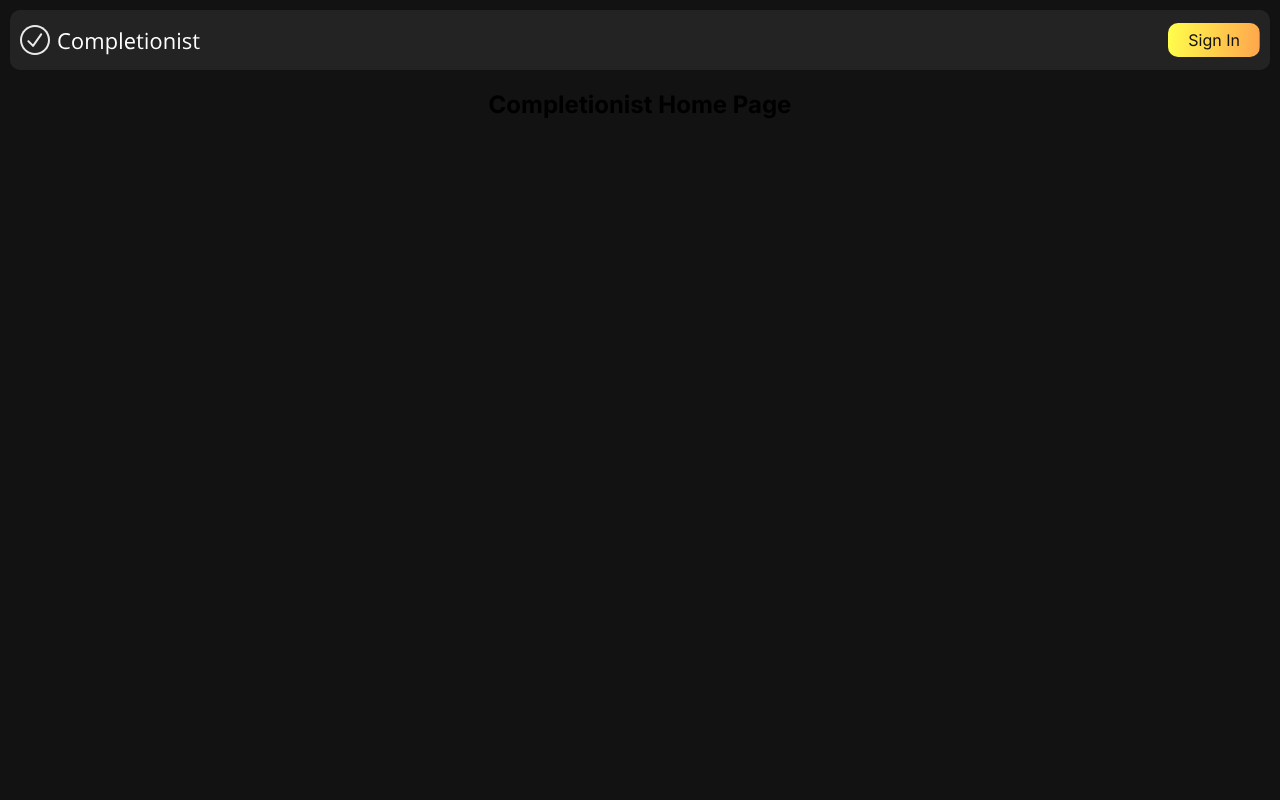
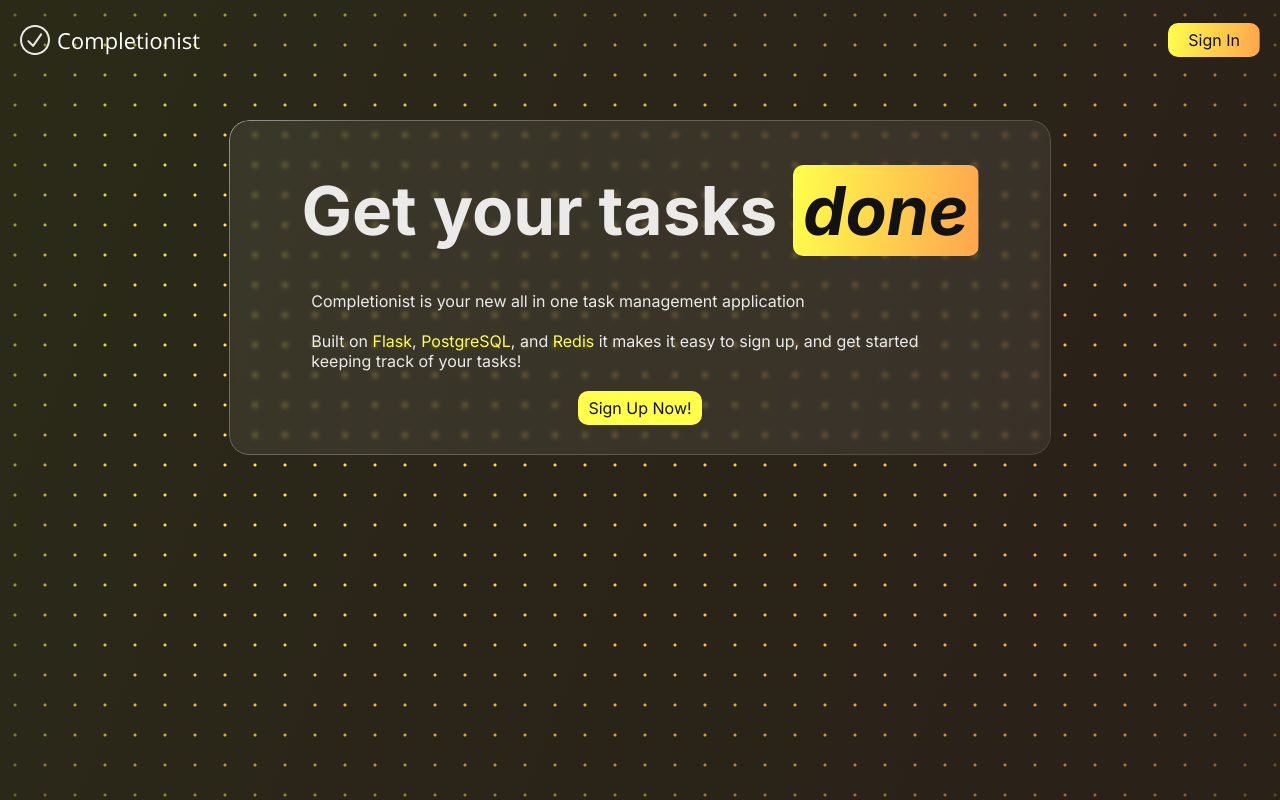
Before and after one commit to CaelenO42/Completionist, a Flask app: page / in a window 1280 px wide. Run offline with Flask 3, Linux system fonts and the light colour scheme; some libraries are stand-ins or nearby versions.

Commit message:
Home page styling

```diff
--- a/src/static/styles/home.scss
+++ b/src/static/styles/home.scss
@@ -1 +1,90 @@
 @use "main" as *;
+
+body {
+  background: linear-gradient(112deg, rgba(255, 255, 76, 0.1) 6.73%, rgba(255, 205, 77, 0.1) 40.8%, rgba(255, 166, 77, 0.1) 93.14%), var(--Background_Main);
+
+  &::before {
+    content: "";
+    width: 100vw;
+    height: 100%;
+    min-height: 100vh;
+    z-index: -2;
+    position: absolute;
+    top: 0;
+    left: 0;
+    background: linear-gradient(294deg, var(--Primary) 3.94%, var(--Accent) 97.38%);
+    mask-image: radial-gradient(circle at center, #fff 1px, transparent 2px);
+    mask-size: 30px 30px;
+    background-color: transparent;
+    filter: blur(100px);
+  }
+}
+
+nav {
+  background: none;
+}
+
+section.glass {
+  display: flex;
+  align-items: center;
+  // justify-content: center;
+  flex-direction: column;
+  color: var(--Text_Main);
+  gap: 20px;
+  margin-top: 50px;
+  padding: 30px 0;
+  width: fit-content;
+
+  h1 {
+    @include h1;
+    margin: 20px;
+
+    span {
+      padding: 5px 10px;
+      border-radius: 10px;
+      font-style: italic;
+      border: none;
+      outline: none;
+      background: linear-gradient(277deg, var(--Primary, #ffa64d) 1.3%, var(--Accent, rgb(255, 255, 76))) 97.44%;
+      color: var(--Background_Main);
+      transition: var(--transition) all;
+    }
+  }
+
+  div {
+    display: flex;
+    flex-direction: column;
+    gap: 20px;
+    width: 80%;
+
+    p {
+      @include regular;
+      margin: 0;
+
+      span {
+        border-radius: 3px;
+        border: none;
+        outline: none;
+        // background: linear-gradient(277deg, var(--Primary, #ffa64d) 1.3%, var(--Accent, #ffff4c)) 97.44%;
+        // -webkit-background-clip: text;
+        // background-clip: text;
+        // -webkit-text-fill-color: transparent;
+        // color: transparent;
+        color: var(--Accent);
+        transition: var(--transition) all;
+      }
+    }
+  }
+
+  a {
+    padding: 7px 10px;
+    border-radius: 10px;
+    text-decoration: none;
+    @include regular;
+    border: none;
+    outline: none;
+    background: var(--Accent);
+    color: var(--Background_Main);
+    transition: var(--transition) all;
+  }
+}
--- a/src/templates/base.html
+++ b/src/templates/base.html
@@ -14,33 +14,25 @@
     <!-- Favicon -->
     <link rel="icon" href="{{ url_for('static', filename='img/logo_icon.svg') }}" />
     <!-- Script / Style References -->
-    <script
-    src="https://code.jquery.com/jquery-3.7.1.min.js"
-    integrity="sha256-/JqT3SQfawRcv/BIHPThkBvs0OEvtFFmqPF/lYI/Cxo="
-    crossorigin="anonymous"></script>
+    <script src="https://code.jquery.com/jquery-3.7.1.min.js" integrity="sha256-/JqT3SQfawRcv/BIHPThkBvs0OEvtFFmqPF/lYI/Cxo=" crossorigin="anonymous"></script>
     <script src="https://kit.fontawesome.com/56b07f00c9.js" crossorigin="anonymous"></script>
-    {% block style %}
-    {% endblock %}
+    {% block style %} {% endblock %}
   </head>
   <body>
     {% block nav %}
     <nav>
       <a href="/">
-        <img src="{{ url_for('static', filename='img/logo_full.svg') }}" alt="Logo">
+        <img src="{{ url_for('static', filename='img/logo_full.svg') }}" alt="Logo" />
       </a>
       {% if 'user' not in session %}
       <a class="accent" href="{{ url_for('signin.signin') }}">Sign In</a>
       {% else %}
       <div class="links">
-        <a class="user" href="{{ url_for('dashboard.index') }}">{{ session.user.username }}</a>
-        <a class="signout" href="{{ url_for('account.signout') }}"><i class="fa-solid fa-arrow-right-from-bracket"></i>Sign Out</a>
+        <a class="user glass" href="{{ url_for('dashboard.index') }}">{{ session.user.username }}</a>
+        <a class="signout glass" href="{{ url_for('account.signout') }}"><i class="fa-solid fa-arrow-right-from-bracket"></i>Sign Out</a>
       </div>
       {% endif %}
     </nav>
-    {% endblock %}
-    {% block content %}
-    {% endblock %}
-    {% block scripts %}
-    {% endblock %}
+    {% endblock %} {% block content %} {% endblock %} {% block scripts %} {% endblock %}
   </body>
 </html>
--- a/src/templates/index.html
+++ b/src/templates/index.html
@@ -1,11 +1,18 @@
-{% extends 'base.html' %}
-{% block title %}Home{% endblock %}
-{% block style %}
-<link type="text/css" rel="stylesheet" href="{{ url_for('static', filename='styles/home.css') }}">
-{% endblock %}
-
-{% block content %}
-<section class="home">
-  <h1>Completionist Home Page</h1>
+{% extends 'base.html' %} {% block title %}Home{% endblock %} {% block style %}
+<link type="text/css" rel="stylesheet" href="{{ url_for('static', filename='styles/home.css') }}" />
+{% endblock %} {% block content %}
+<section class="home glass">
+  <h1>Get your tasks <span>done</span></h1>
+  <div>
+    <p>Completionist is your new all in one task management application</p>
+    <p>
+      Built on <span>Flask</span>, <span>PostgreSQL</span>, and <span>Redis</span> it makes it easy to sign up, and get started keeping track of your tasks!
+    </p>
+  </div>
+  {% if 'user' not in session %}
+  <a href="{{ url_for('signin.signin') }}">Sign Up Now!</a>
+  {% else %}
+  <a href="{{ url_for('dashboard.index') }}">Go to My Dashboard</a>
+  {% endif %}
 </section>
 {% endblock %}
```
Also changed, not shown: src/static/styles/home.css.
